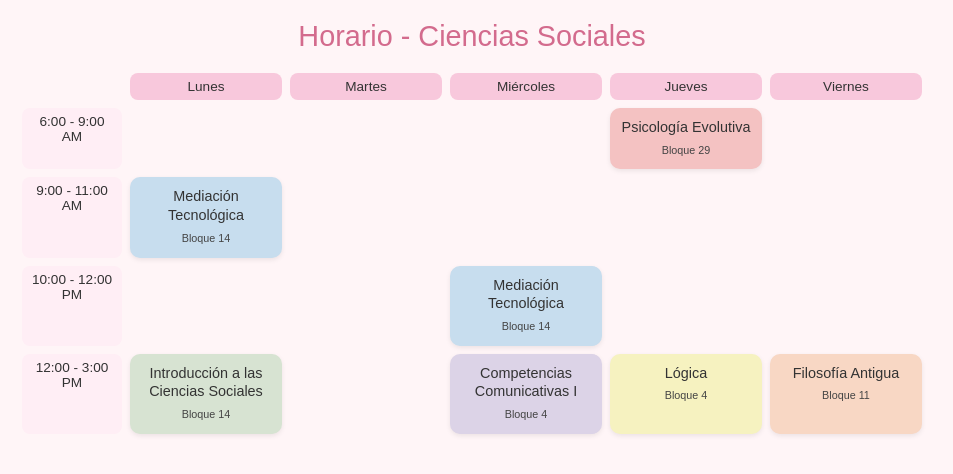
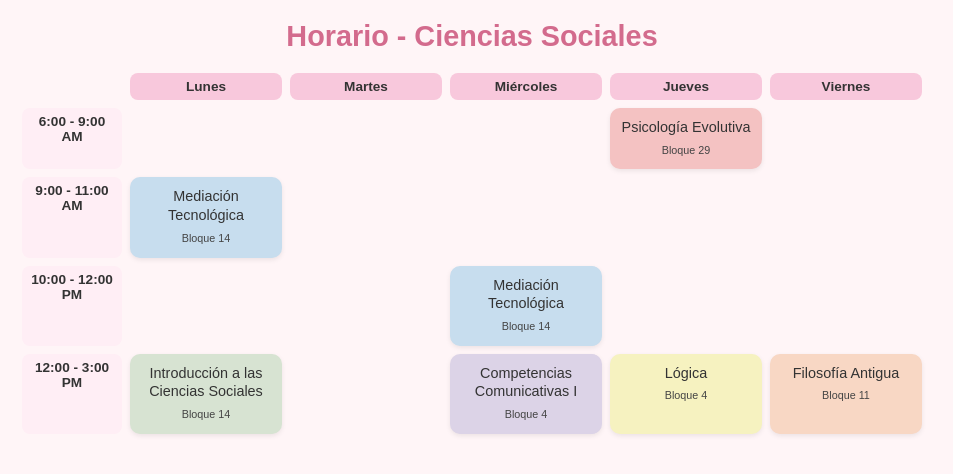
Before and after one commit to ktwhos/Horario, a plain HTML site: page index.html in a window 1280 px wide. Shown: the whole page, without its empty margins (168-1121 px from the left). Drawn offline with Linux system fonts and the light colour scheme.

Commit message:
Update index.html

```diff
--- a/index.html
+++ b/index.html
@@ -15,7 +15,6 @@
       color: #d36b8d;
       margin: 20px;
       font-size: 1.8em;
-      font-weight: normal; /* sin negrita */
     }
     .schedule {
       display: grid;
@@ -29,7 +28,7 @@
       padding: 6px;
       border-radius: 8px;
       font-size: 0.85em;
-      font-weight: normal; /* sin negrita */
+      font-weight: bold;
     }
     .day {
       background: #f8c8dc;
@@ -38,7 +37,7 @@
       padding: 10px;
       border-radius: 10px;
       font-size: 0.9em;
-      font-weight: normal; /* sin negrita */
+      font-weight: normal;
       line-height: 1.3em;
       box-shadow: 0 2px 5px rgba(0,0,0,0.08);
     }
```
